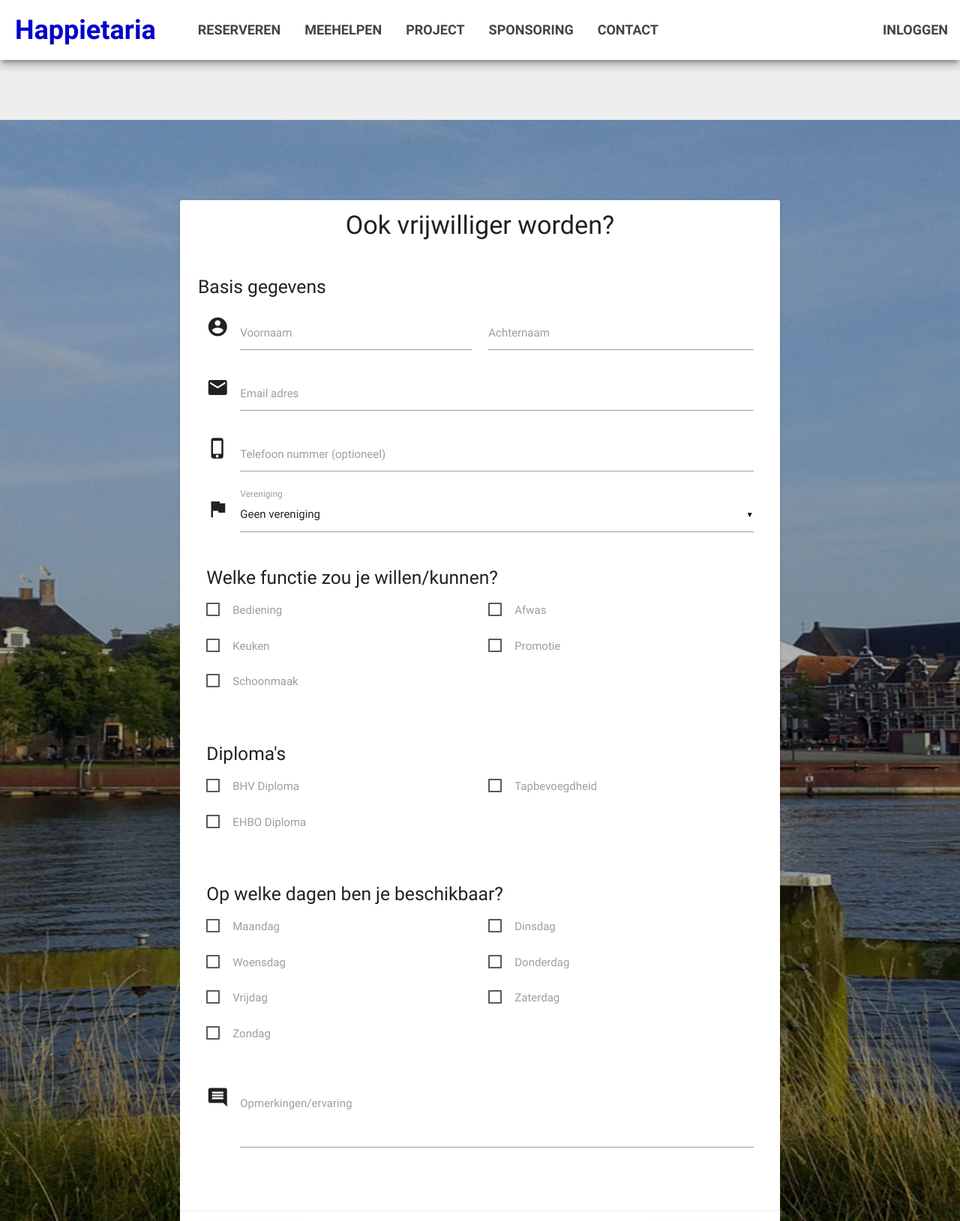
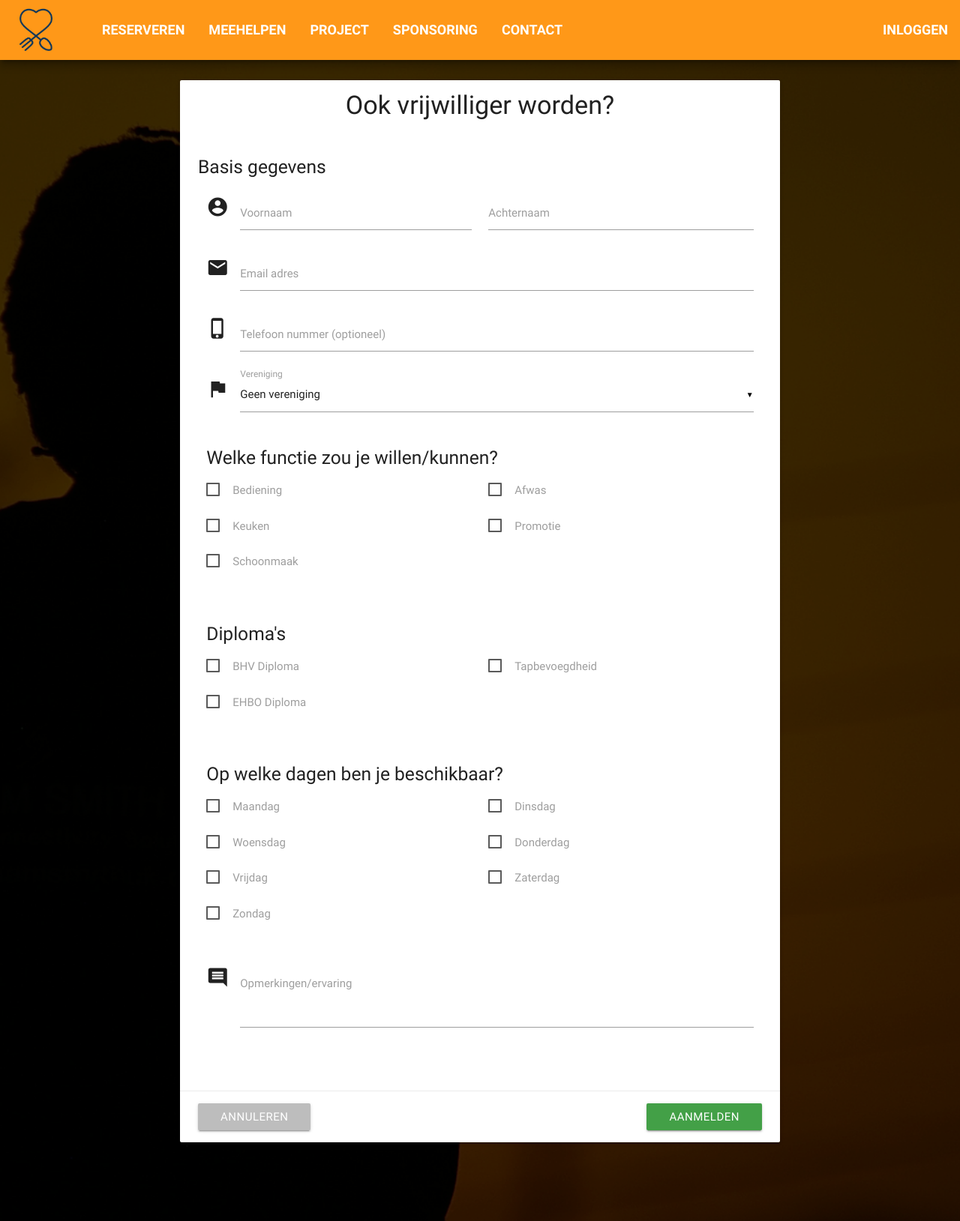
Before and after one commit to Aukevanoost/happietaria, a PHP site: page /crew/nieuw in a window 1280 px wide. Shown: the whole page at 75% size. Run offline with PHP 8.4, Linux system fonts and the light colour scheme; data comes from the database, SQL or seed files in the repository; data that the repository does not hold is empty.

Commit message:
Styling reserveren pagina en meehelpen pagina

```diff
--- a/template/_css/public.css
+++ b/template/_css/public.css
@@ -11,7 +11,7 @@
 html,
 body{
     margin: 0px;
-    padding-top: 80px;
+    /*margin-top: 80px;*/
     overflow-x: hidden;
     width: 100%;
     height: 100%;
@@ -38,7 +38,7 @@ nav{
     position: fixed;
     left: 0px;
     top: 0px;
-    background: #fff;
+    background: #ff9818;
     width: 100%;
     height: 80px;
     z-index: 9999999999999999999999999999;
@@ -47,11 +47,8 @@ nav{
     box-shadow: 0 8px 10px 1px rgba(0,0,0,0.14), 0 3px 14px 2px rgba(0,0,0,0.12), 0 5px 5px -3px rgba(0,0,0,0.3);
 }
 #brand{
-    line-height: 80px;
-    font-size: 36px;
-    color: #0000CC;
-    font-weight: bold;
-    padding: 0px 40px 0px 20px;
+    margin: 10px 40px 10px 20px;
+    height: 60px;
     float: left;
 }
 
@@ -73,7 +70,7 @@ nav ul li {
 
 nav ul li a {
     display: block;
-    color: #444;
+    color: #fff;
     text-align: center;
     padding: 0px 16px;
     font-size: 18px;
@@ -126,7 +123,7 @@ nav ul li a:hover {
 #login_wallpaper{
     width: 100%;
     height: 100%;
-    background: url('/template/images/wallpaper.jpg') no-repeat center center;
+    background: url('/template/images/full_wp.png') no-repeat center center;
     background-size: cover;
 }
 #login_wallpaper .mask{
@@ -148,7 +145,7 @@ nav ul li a:hover {
 #res_wp{
     width: 100%;
     height: 100%;
-    background: url('/template/images/wallpaper.jpg') no-repeat center center;
+    background: url('/template/images/full_wp.png') no-repeat center center;
     background-size: cover;
 }
 #res_wp .mask{
--- a/template/headers/public.phtml
+++ b/template/headers/public.phtml
@@ -1,6 +1,6 @@
 <nav>
 
-    <a href="pages/home"><div id="brand">Happietaria</div></a>
+    <a href="pages/home"><div id="brand"><img src="/template/images/icons/icon_happietaria.png" height="100%"/></div></a>
     <ul>
         <li><a href="reservering/nieuw">RESERVEREN</a></li>
         <li><a href="crew/nieuw">MEEHELPEN</a></li>
```
Also changed, not shown: template/images/full_wp.png (added), template/images/icons/icon_happietaria.png (added).
